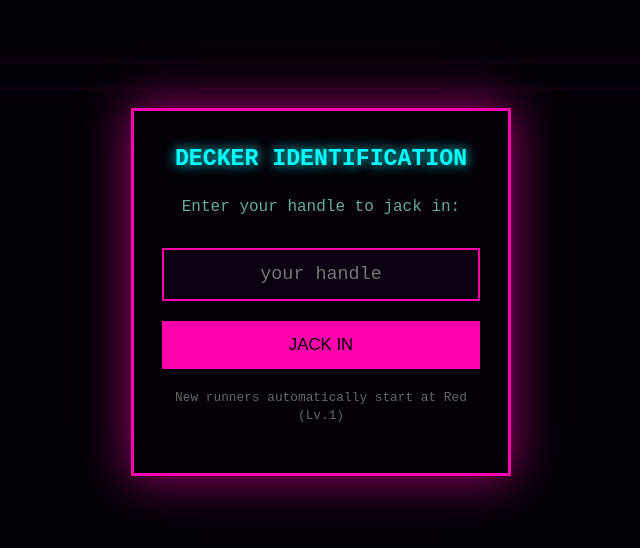
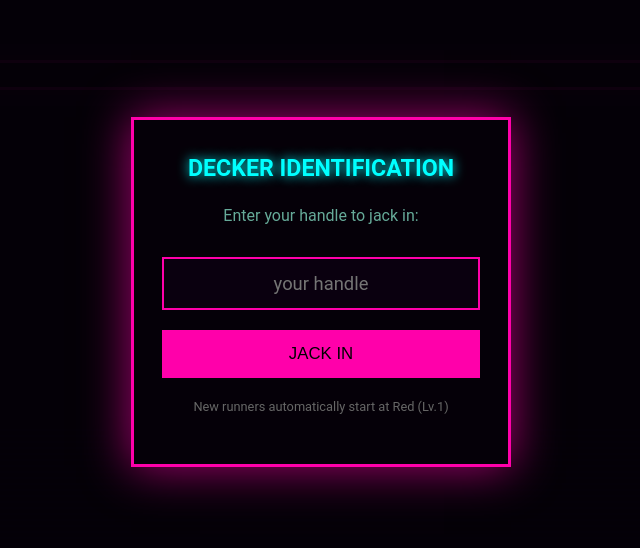
Before and after one commit to vladimircreative/ShadowrunSeaOfShadows, a plain HTML site: page index.html in a window 1280 px wide. Shown: the part 108-656 px from the top of the page, without its empty margins (319-959 px from the left). Drawn offline with Linux system fonts and the light colour scheme.

Commit message:
Update styles.css

```diff
--- a/styles.css
+++ b/styles.css
@@ -16,7 +16,7 @@
 }
 
 body {
-  font-family: 'Courier New', monospace;
+  font-family: 'Roboto', monospace;
   background: var(--bg);
   color: var(--text);
   line-height: 1.4;
```
